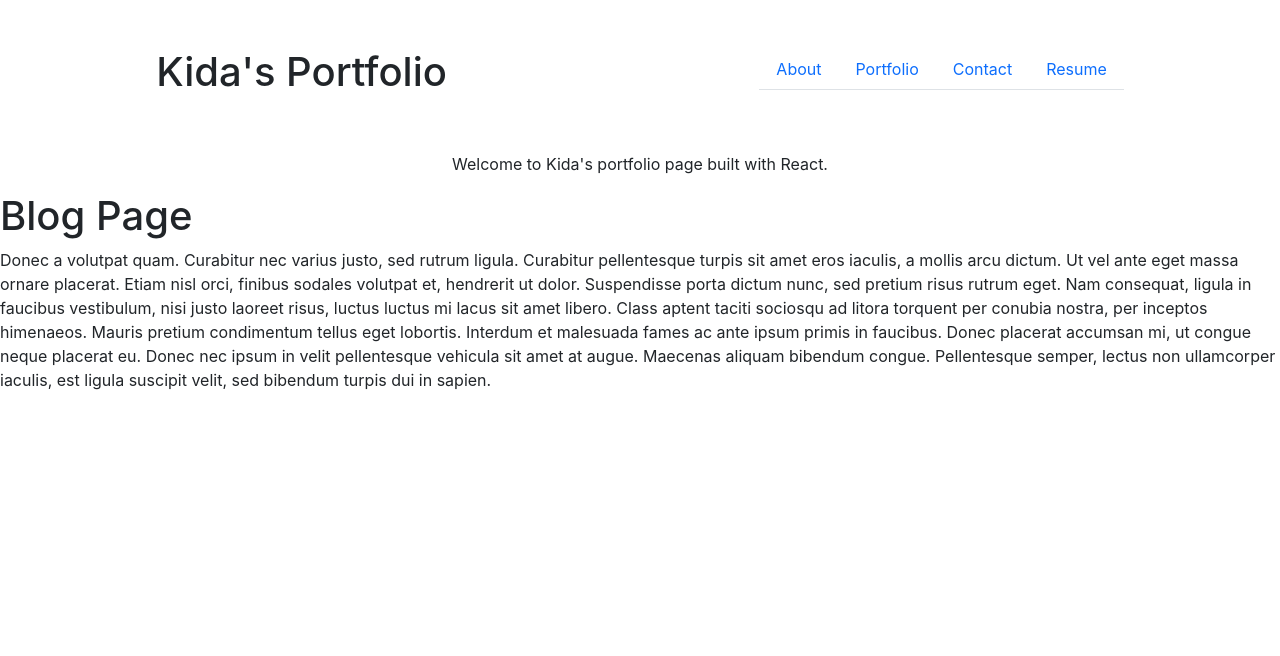
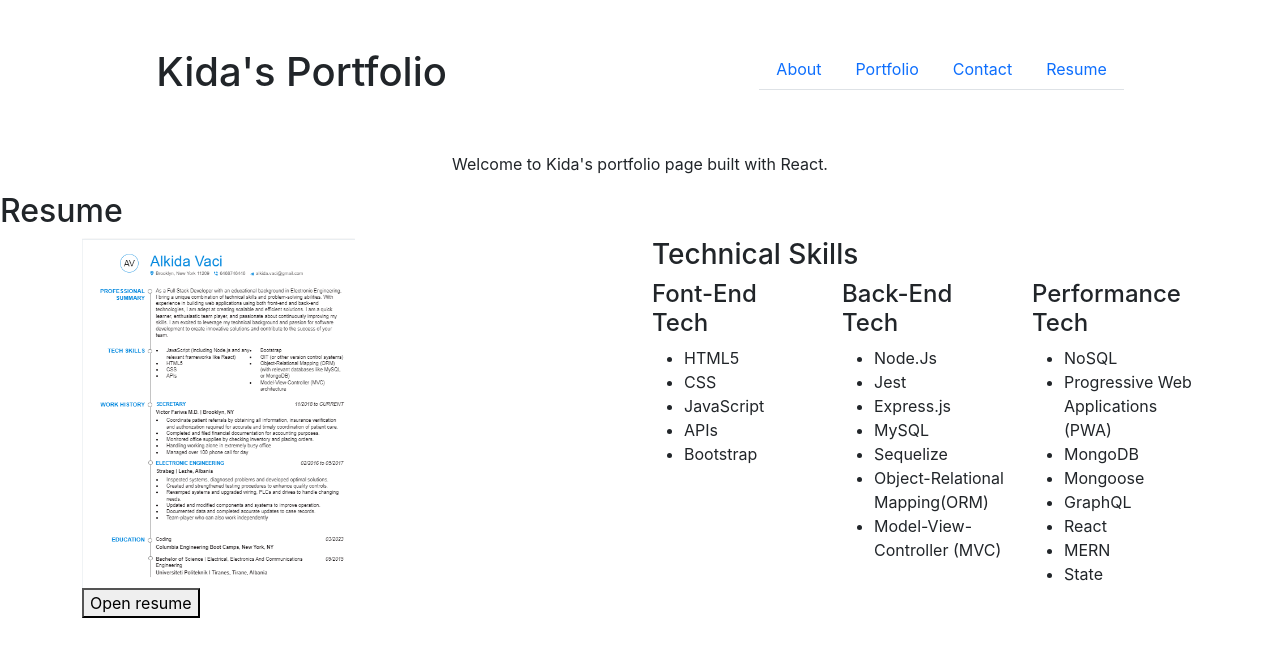
Before and after one commit to alkidavaci/portfolio-react, a React (Create React App) app: page / in a window 1280 px wide. Shown: the top 656 px of the page. Built offline with nearby package versions, Linux system fonts and the light colour scheme; the HTML template or start-up script is replaced by a standard one.

Commit message:
Added the resume link to googledrive and skills

```diff
--- a/src/components/PortfolioContainer.js
+++ b/src/components/PortfolioContainer.js
@@ -3,7 +3,7 @@ import About from './About';
 import Contact from './Contact';
 import Header from './Header';
 import Portfolio from './Portfolio';
-import Resume from './pages/Resume';
+import Resume from './Resume';
 
 export default function PortfolioContainer() {
   const [currentPage, setCurrentPage] = useState('Home');
--- /dev/null
+++ b/src/components/Resume/index.js
@@ -0,0 +1,68 @@
+import React from 'react';
+import resume from '../../assets/small/resume.png';
+
+
+export default function Resume() {
+  return (
+    <div>
+
+      <div>
+        <h2 id="h2">Resume</h2>
+        <div className="container">
+          <div className="row">
+            <div className="col-md-6">
+              <img id="resume" src={resume} alt="thumbnail of resume" className="small-img"></img>
+              <p><a href="https://drive.google.com/file/d/11WckioRQxmNzs-tut5YPLU0BN-FSY3tR/view?usp=sharing" ><button className="button" type="submit" value="Submit">Open resume</button></a></p>
+            </div>
+
+            <div className="col-md-6"><h3>Technical Skills</h3>
+            <div className="row">
+              <div className="col-md-4">
+                <h4>Font-End Tech</h4>
+              <ul>
+              <li>HTML5</li>
+              <li>CSS</li>
+              <li>JavaScript</li>
+              <li>APIs</li>
+              <li>Bootstrap</li>
+              </ul>
+              </div>
+              <div className="col-md-4">
+              <h4>Back-End Tech</h4>
+              <ul>
+              <li>Node.Js</li>
+              <li>Jest</li>
+              <li>Express.js</li>
+              <li>MySQL</li>
+              <li>Sequelize</li>
+              <li>Object-Relational Mapping(ORM)</li>
+              <li>Model-View-Controller (MVC)</li>
+              </ul>
+              </div>
+              <div className="col-md-4">
+              <h4>Performance Tech</h4>
+              <ul>
+              <li>NoSQL</li>
+              <li>Progressive Web Applications (PWA)</li>
+              <li>MongoDB</li>
+              <li>Mongoose</li>
+              <li>GraphQL</li>
+              <li>React</li>
+              <li>MERN</li>
+              <li>State</li>
+              </ul>
+              </div>
+              </div>
+            </div>
+          </div>
+        </div>
+      </div>
+
+      <style>{`
+        .small-img {
+          width: 50%;
+        }
+      `}</style>
+    </div>
+  );
+}
--- a/src/components/pages/Resume.js
+++ /dev/null
@@ -1,24 +0,0 @@
-import React from 'react';
-
-export default function Blog() {
-  return (
-    <div>
-      <h1>Blog Page</h1>
-      <p>
-        Donec a volutpat quam. Curabitur nec varius justo, sed rutrum ligula.
-        Curabitur pellentesque turpis sit amet eros iaculis, a mollis arcu
-        dictum. Ut vel ante eget massa ornare placerat. Etiam nisl orci, finibus
-        sodales volutpat et, hendrerit ut dolor. Suspendisse porta dictum nunc,
-        sed pretium risus rutrum eget. Nam consequat, ligula in faucibus
-        vestibulum, nisi justo laoreet risus, luctus luctus mi lacus sit amet
-        libero. Class aptent taciti sociosqu ad litora torquent per conubia
-        nostra, per inceptos himenaeos. Mauris pretium condimentum tellus eget
-        lobortis. Interdum et malesuada fames ac ante ipsum primis in faucibus.
-        Donec placerat accumsan mi, ut congue neque placerat eu. Donec nec ipsum
-        in velit pellentesque vehicula sit amet at augue. Maecenas aliquam
-        bibendum congue. Pellentesque semper, lectus non ullamcorper iaculis,
-        est ligula suscipit velit, sed bibendum turpis dui in sapien.
-      </p>
-    </div>
-  );
-}
```
Also changed, not shown: src/components/pages/Portfolio.js (deleted, +0 -21 lines), src/assets/small/resume.png (added).
